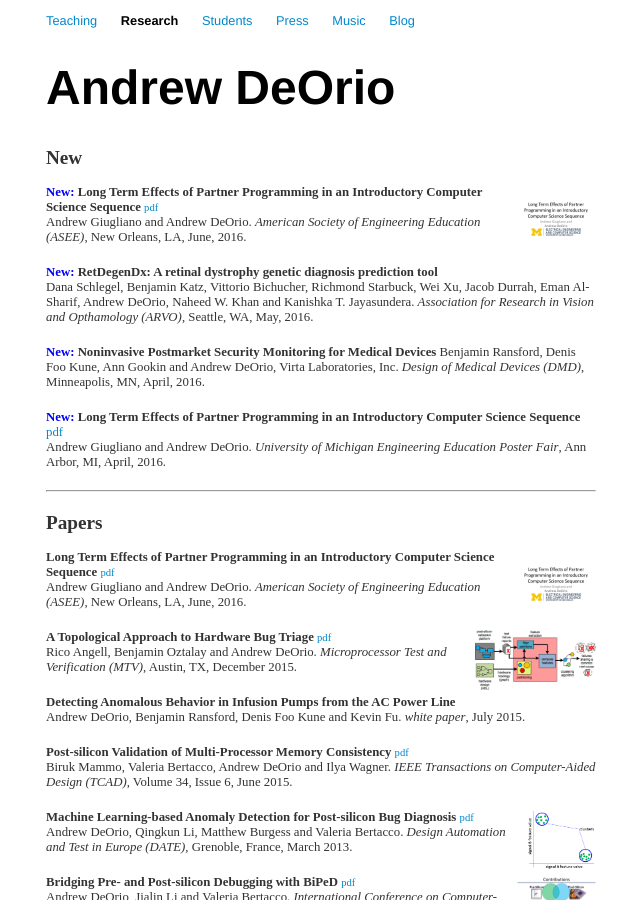
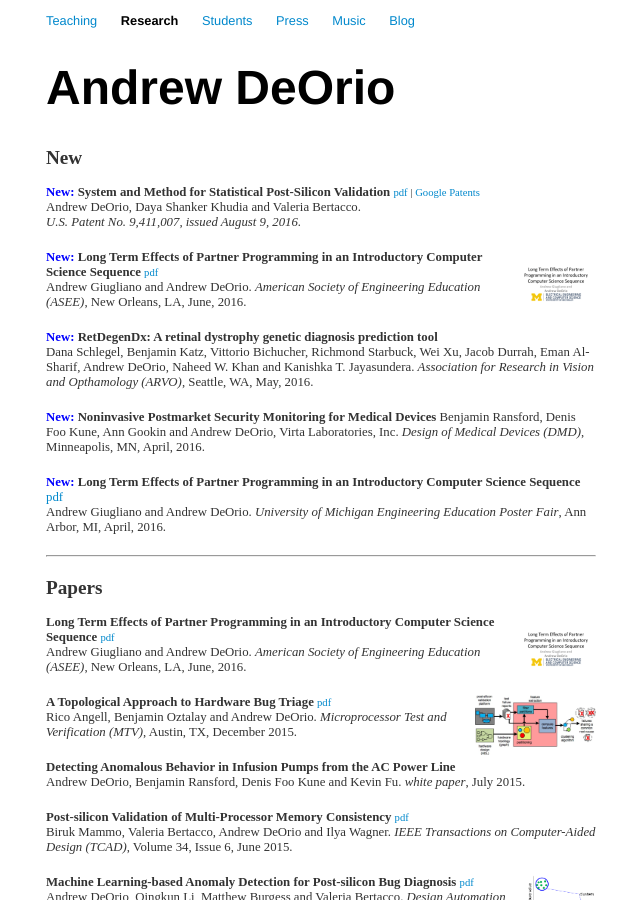
Before and after one commit to awdeorio/andrewdeorio.com, a Jekyll site: the page built from research/index.html, in a window 1280 px wide and 900 px high. Shown: the whole window, without its empty margins (319-959 px from the left). Built offline with Jekyll 4.4.1, drawn with Linux system fonts in a browser that asks for light colours; nearby versions of some CDN libraries; some of the changed text lies outside the part shown.

Commit message:
Added patent

```diff
--- a/research/index.html
+++ b/research/index.html
@@ -5,6 +5,17 @@ title: Research | Andrew DeOrio
 
 <div class="publication">
 <h2>New</h2>
+<b><font color="blue">New: </font></b>
+<b>System and Method for Statistical Post-Silicon Validation</b>
+<small>
+<a href="assets/US9411007.pdf" target="_blank" >pdf</a> |
+<a href="https://www.google.com/patents/US9411007" target="_blank" >Google Patents</a>
+</small><br>
+Andrew DeOrio, Daya Shanker Khudia and Valeria Bertacco.<br>
+<i>U.S. Patent No. 9,411,007, issued August 9, 2016.</i>
+</div>
+
+<div class="publication">
 <b><font color="blue">New: </font></b>
 <a href="assets/ASEE16-slides.pdf" target="_blank" >
 <img height=60 style="float:right" border=0 src="assets/ASEE16-thumbnail.png" alt="thumbnail"></a>
@@ -298,10 +309,11 @@ Andrew DeOrio, Daya Khudia and Valeria Bertacco.
 <h2>Patents</h2>
 <b>System and Method for Statistical Post-Silicon Validation</b>
 <small>
-<a href="https://www.google.com/patents/US20150268293" target="_blank" >Google Patents</a>
+<a href="assets/US9411007.pdf" target="_blank" >pdf</a> |
+<a href="https://www.google.com/patents/US9411007" target="_blank" >Google Patents</a>
 </small><br>
 Andrew DeOrio, Daya Shanker Khudia and Valeria Bertacco.<br>
-<i>Patent application filed October 2012, U.S. Application No. 13/663,258</i>
+<i>U.S. Patent No. 9,411,007, issued August 9, 2016.</i>
 </div>
 
 <div class="publication">
```
Also changed, not shown: 1 other file.
